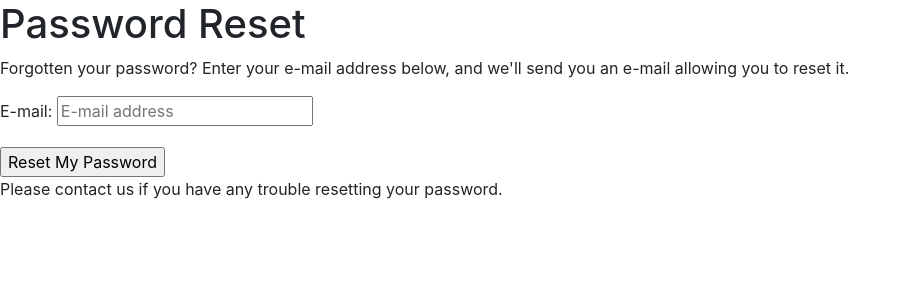
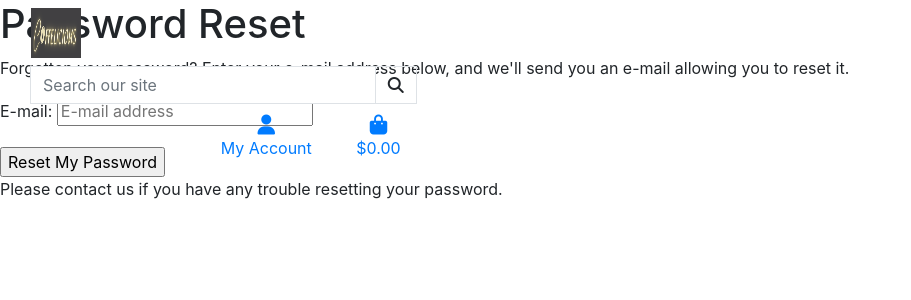
Before and after one commit to susanaviruglio/coffeelicious, a Django app: page /accounts/password/reset/ in a window 1280 px wide. Shown: the top 300 px of the page, without its empty margins (0-911 px from the left). Run offline with Django 3.2, Linux system fonts and the light colour scheme; some libraries are stand-ins or nearby versions.

Commit message:
added main page header

```diff
--- a/templates/base.html
+++ b/templates/base.html
@@ -33,8 +33,68 @@
     <title>Coffeelicious  {% block extra_title %}{% endblock %}</title>
   </head>
   <body>
-    <!--to make suer the header is stick on top of the page-->
+    <!--to make sure the header is stick on top of the page-->
     <header class="container-fluid fixed-top">
+      <div class="row">
+        <div class="col-12 col-lg-4 my-auto py-1 py-lg-0 text-center text-lg-left">
+          <a href="{% url 'home' %}" class="nav-link main-logo-link">
+              <img src="{% static 'logo.png' %}" alt="coffee logo" width="50" height="50">
+          </a>
+        </div>
+      </div>
+      <div class="col-12 col-lg-4 my-auto py-1 py-lg-0">
+        <form method="GET" action="{% url 'products' %}">
+          <div class="input-group w-100">
+              <input class="form-control border border-black rounded-0" type="text" name="q" placeholder="Search our site">
+              <div class="input-group-append">
+                  <button class="form-control btn btn-black border border-black rounded-0" type="submit">
+                      <span class="icon">
+                          <i class="fas fa-search"></i>
+                      </span>
+                  </button>
+              </div>
+          </div>
+      </form>
+      </div>
+      <div class="col-12 col-lg-4 my-auto py-1 py-lg-0">
+        <ul class="list-inline list-unstyled text-center text-lg-right my-0">
+          <li class="list-inline-item dropdown">
+              <a class="text-black nav-link" href="#" id="user-options" data-toggle="dropdown" aria-haspopup="true" aria-expanded="false">
+                  <div class="text-center">
+                      <div><i class="fas fa-user fa-lg"></i></div>
+                      <p class="my-0">My Account</p>
+                  </div>
+              </a>
+              <div class="dropdown-menu border-0" aria-labelledby="user-options">
+                  {% if request.user.is_authenticated %}
+                      {% if request.user.is_superuser %}
+                          <a href="" class="dropdown-item">Product Management</a>
+                      {% endif %}
+                      <a href="" class="dropdown-item">My Profile</a>
+                      <a href="{% url 'account_logout' %}" class="dropdown-item">Logout</a>
+                  {% else %}
+                      <a href="{% url 'account_signup' %}" class="dropdown-item">Register</a>
+                      <a href="{% url 'account_login' %}" class="dropdown-item">Login</a>
+                  {% endif %}
+              </div>
+          </li>
+          <li class="list-inline-item">
+              <a class="{% if grand_total %}text-info font-weight-bold{% else %}text-black{% endif %} nav-link" href="">
+                  <div class="text-center">
+                      <div><i class="fas fa-shopping-bag fa-lg"></i></div>
+                      <p class="my-0">
+                          {% if grand_total %}
+                              ${{ grand_total|floatformat:2 }}
+                          {% else %}
+                              $0.00
+                          {% endif %}
+                      </p>
+                  </div>
+              </a>
+          </li>
+      </ul>
+      </div>
+      </div>
     </header>
 
     <!---To display any message send back from Django-->
```
Also changed, not shown: coffeelicious/urls.py (line endings or trailing spaces), static/logo.png (added).
